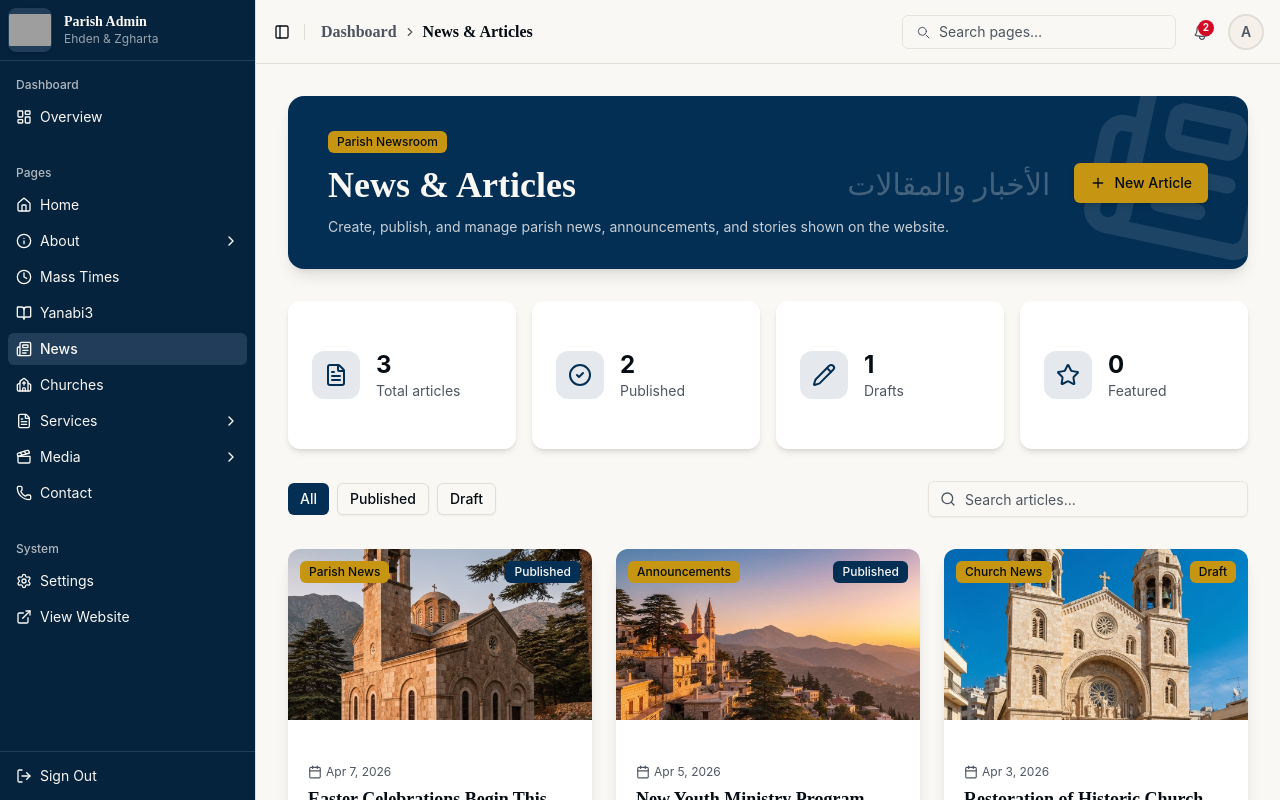
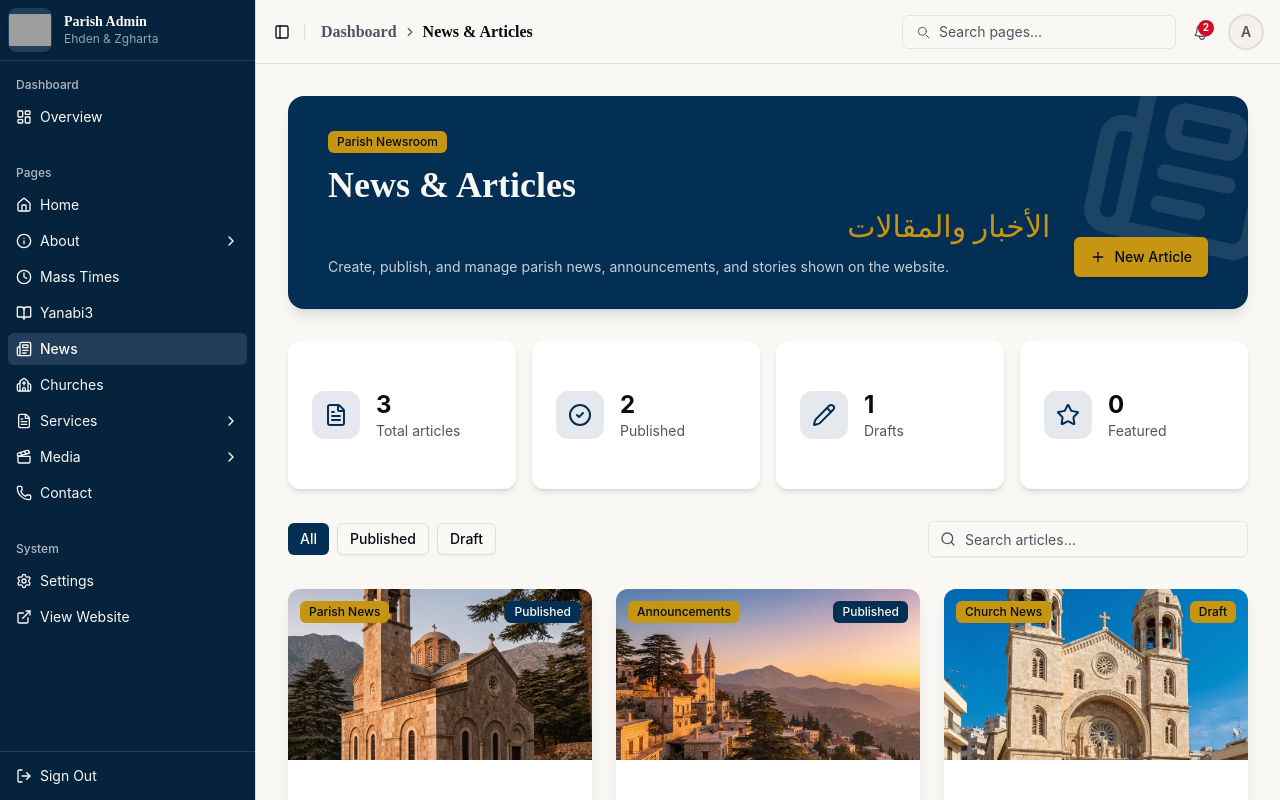
Before and after one commit to JamieKnayer10/Ehden-Zgharta-Parish-, a Next.js app: page /admin/dashboard/news in a window 1280 px wide. Shown: the top 800 px of the page. Built offline with nearby package versions, Linux system fonts and the light colour scheme; grey boxes are pictures that could not be loaded.

Commit message:
feat: update dashboard hero layout and title alignment
Realigned title and added RTL paragraph for Arabic title

Co-authored-by: Jamie knayer <232800099+JamieKnayer10@users.noreply.github.com>

```diff
--- a/components/admin/dashboard-hero.tsx
+++ b/components/admin/dashboard-hero.tsx
@@ -25,24 +25,19 @@ export function DashboardHero({
         className="pointer-events-none absolute -right-8 -top-8 h-48 w-48 rotate-12 opacity-10"
         aria-hidden="true"
       />
-      <div className="relative flex flex-col gap-6 lg:flex-row lg:items-center lg:justify-between">
+      <div className="relative flex flex-col gap-6 lg:flex-row lg:items-end lg:justify-between">
         <div className="min-w-0 flex-1">
           <Badge variant="secondary" className="mb-3">
             {badge}
           </Badge>
-          <div className="flex flex-wrap items-center justify-between gap-x-6 gap-y-1">
           <h1 className="font-serif text-3xl font-bold sm:text-4xl">
             {title}
           </h1>
           {titleAr ? (
-              <span
-                className="font-serif text-2xl text-primary-foreground/25 sm:text-3xl"
-                dir="rtl"
-              >
+            <p className="mt-1 font-serif text-2xl text-secondary sm:text-3xl" dir="rtl">
               {titleAr}
-              </span>
+            </p>
           ) : null}
-          </div>
           <p className="mt-3 max-w-2xl text-sm text-primary-foreground/80">
             {description}
           </p>
```
Lines whose indentation alone changed are shown as unchanged.
